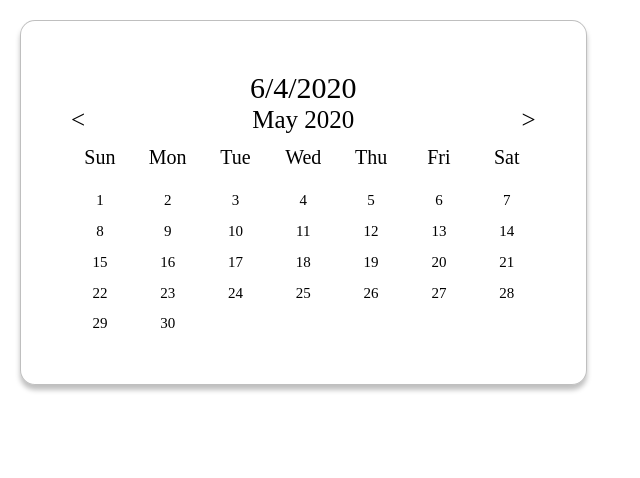
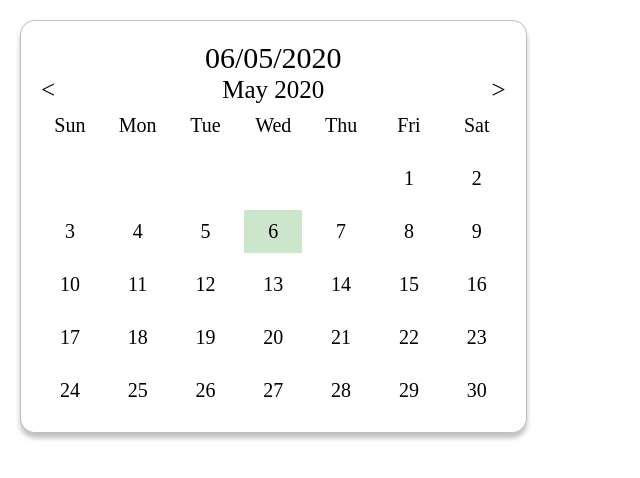
Before and after one commit to floroz/custom-react-date-picker, a React (Create React App) app: page / in a window 1280 px wide. Shown: the top 478 px of the page, without its empty margins (0-640 px from the left). Built offline with nearby package versions, Linux system fonts and the light colour scheme.

Commit message:
logic for start day

```diff
--- a/src/DatePicker/DatePicker.module.scss
+++ b/src/DatePicker/DatePicker.module.scss
@@ -4,7 +4,7 @@
   box-shadow: 0 5px 5px rgba(0, 0, 0, 0.25);
   border: 1px solid rgba(0, 0, 0, 0.25);
   border-radius: 15px;
-  padding: 5rem;
+  padding: 2rem;
   display: flex;
   flex-direction: column;
   justify-content: center;
@@ -19,7 +19,6 @@
 .grid {
   display: grid;
   width: 100%;
-  height: 20rem;
   grid-template-columns: repeat(7, 1fr);
   grid-template-rows: auto;
   grid-gap: 1rem;
@@ -44,6 +43,12 @@
 }
 
 .days {
-  font-size: 1.5rem;
+  font-size: 2rem;
   text-align: center;
+  padding: 1rem;
+  cursor: pointer;
 }
+
+.selectedDay {
+  background-color: rgba(green, 0.2);
+}
--- a/src/DatePicker/DatePicker.tsx
+++ b/src/DatePicker/DatePicker.tsx
@@ -7,12 +7,19 @@ import {
   MONTHS,
   formatDate,
   daysInMonth,
+  getStartOfMonth,
 } from "./utils/index";
 
 interface IProps {}
 
 const DatePicker = (props: IProps) => {
   let date = new Date();
+
+  let initialDate = new Date();
+  let initialDay = initialDate.getDay();
+  let initialMonth = initialDate.getMonth();
+  let initialYear = initialDate.getFullYear();
+
   const [day, setDay] = React.useState(date.getDate());
   const [monthIndex, setMonthIndex] = React.useState<number>(0);
   const [year, setYear] = React.useState<number>(2020);
@@ -20,13 +27,9 @@ const DatePicker = (props: IProps) => {
   let month = MONTHS[monthIndex];
   let formattedDate = formatDate(new Date(year, monthIndex, day));
   let daysInSelectedMonth = daysInMonth(monthIndex, year);
+  let firstDayOfMonth = getStartOfMonth(year, monthIndex);
 
   React.useEffect(() => {
-    let selectedDate = date;
-    let selectedDay = date.getDate();
-    let selectedMonth = date.getMonth();
-    let selectedYear = date.getFullYear();
-
     setMonthIndex(date.getMonth());
     setYear(date.getFullYear());
   }, []);
@@ -49,15 +52,26 @@ const DatePicker = (props: IProps) => {
     }
   };
 
-  const renderDays = (numberOfDays: number) => {
+  const renderDays = (numberOfDays: number, firstDay: number) => {
     let days = [];
+
+    for (let i = 0; i < firstDay; i++) {
+      days.push(0);
+    }
+
     for (let i = 1; i <= numberOfDays; i++) {
       days.push(i);
     }
 
-    return days.map((day: number) => (
-      <div key={day} className={styles.days}>
-        {day}
+    return days.map((d: number) => (
+      <div
+        key={Math.random()}
+        className={`${styles.days} ${
+          d === day && initialMonth === monthIndex && styles.selectedDay
+        }`}
+        onClick={() => setDay(d)}
+      >
+        {d !== 0 && d}
       </div>
     ));
   };
@@ -84,7 +98,7 @@ const DatePicker = (props: IProps) => {
             key={index}
           />
         ))}
-        {renderDays(daysInSelectedMonth)}
+        {renderDays(daysInSelectedMonth, firstDayOfMonth)}
       </div>
     </div>
   );
--- a/src/DatePicker/utils/index.ts
+++ b/src/DatePicker/utils/index.ts
@@ -22,6 +22,7 @@ export const MONTHS: string[] = [
   "July",
   "August",
   "September",
+  "October",
   "November",
   "December",
 ];
@@ -34,9 +35,21 @@ export function daysInMonth(monthIndex: number, year: number): number {
 }
 
 export function formatDate(date: Date): string {
-  let day = date.getDate();
-  let month = date.getMonth();
+  let day: string | number = date.getDate();
+
+  if (day < 10) {
+    day = "0" + day;
+  }
+  let month: string | number = date.getMonth() + 1;
+
+  if (month < 10) {
+    month = "0" + month;
+  }
   let year = date.getFullYear();
 
   return `${day}/${month}/${year}`;
 }
+
+export function getStartOfMonth(year: number, monthIndex: number) {
+  return new Date(year, monthIndex).getDay();
+}
```
